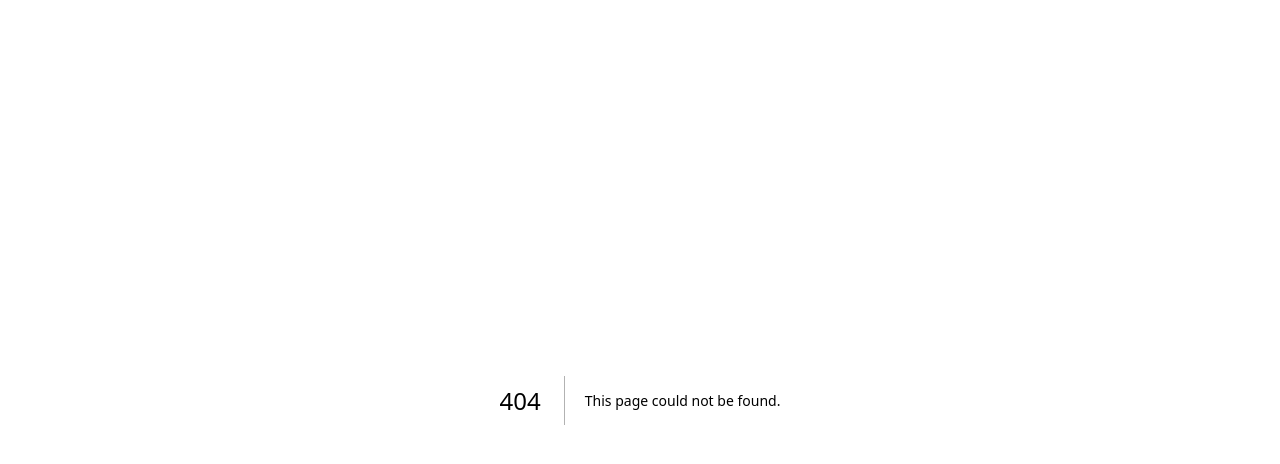
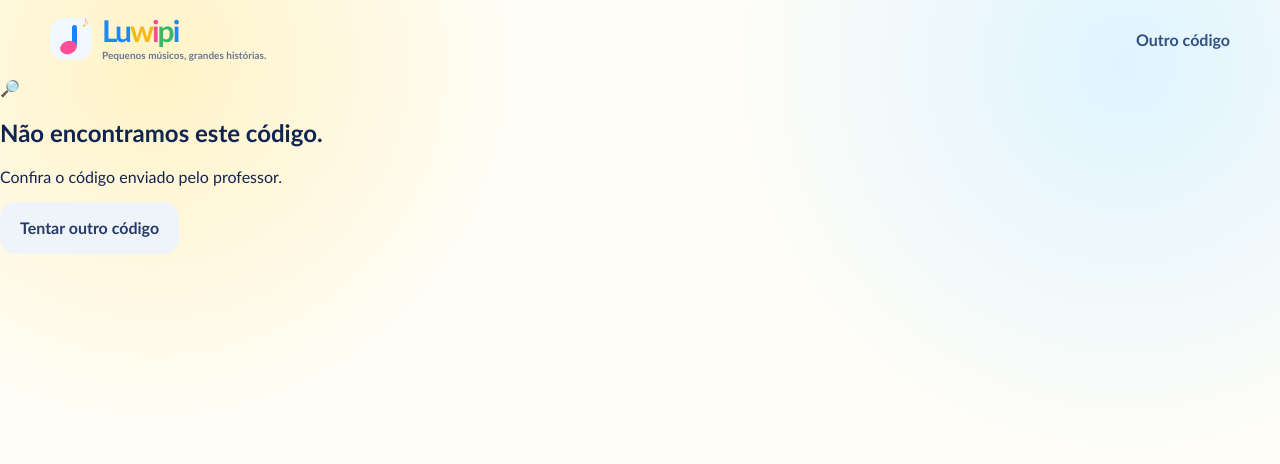
Before and after one commit to yuranicango-sketch/Luwipi, a Next.js app: page /tarefa/1 in a window 1280 px wide. Before the commit this address had no page. Shown: the top 464 px of the page. Built offline with nearby package versions, Linux system fonts and the light colour scheme.

Commit message:
feat: add homework experience route

```diff
--- /dev/null
+++ b/app/tarefa/[code]/page.tsx
@@ -0,0 +1,13 @@
+import Link from "next/link";
+import { Logo } from "@/components/logo";
+import { HomeworkExperience } from "@/components/homework-experience";
+
+export default async function HomeworkExperiencePage({ params }: { params: Promise<{ code: string }> }) {
+  const { code } = await params;
+  return (
+    <main style={{minHeight:"100vh",background:"radial-gradient(circle at 12% 8%,#fff3c6,transparent 28%),radial-gradient(circle at 88% 8%,#dff4ff,transparent 30%),#fffdf8",paddingBottom:60}}>
+      <header className="simple-header container"><Logo/><Link href="/tarefa">Outro código</Link></header>
+      <HomeworkExperience code={decodeURIComponent(code).toUpperCase()} />
+    </main>
+  );
+}
```
